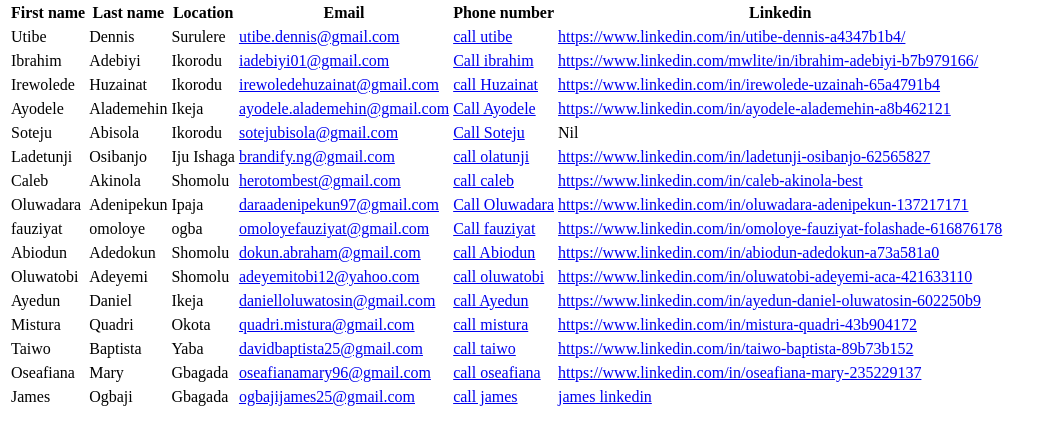
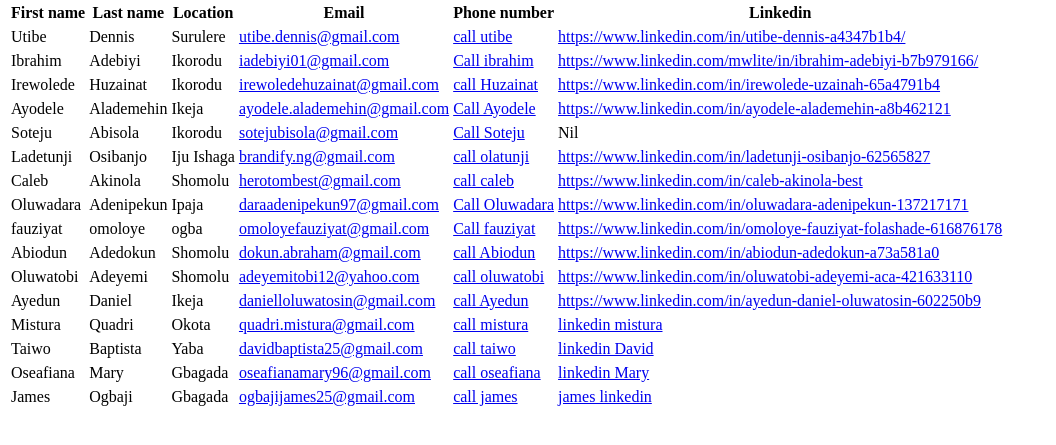
Before and after one commit to mayreeannedennis/tech4dev, a plain HTML site: page index.html in a window 1280 px wide. Shown: the part 79-524 px from the top of the page, without its empty margins (0-1056 px from the left). Drawn offline with Linux system fonts and the light colour scheme.

Commit message:
software classmates

```diff
--- a/index.html
+++ b/index.html
@@ -7,6 +7,7 @@
 </head>
 <body>
     <h1>Software Developers Directory </h1>
+    </style>
     <table>
         <tr>
 
@@ -144,7 +145,7 @@
         <td>Okota</td>
         <td><a href="mailto:quadri.mistura@gmail.com" target="blank"> quadri.mistura@gmail.com</td>
         <td><a href="tel:08154755504"> call mistura</td>
-        <td><a href="linkedin:https://www.linkedin.com/in/mistura-quadri-43b904172" target="blank">https://www.linkedin.com/in/mistura-quadri-43b904172</td>
+        <td><a href="linkedin:https://www.linkedin.com/in/mistura-quadri-43b904172" target="blank">linkedin mistura</td>
 
         <tr>
         </tr>
@@ -154,7 +155,7 @@
         <td>Yaba</td>
         <td><a href="mailto:davidbaptista25@gmail.com" target="blank"> davidbaptista25@gmail.com</td>
         <td><a href="tel:08181881217">call taiwo</td>
-        <td><a href="linkedin:https://www.linkedin.com/in/taiwo-baptista-89b73b152" target="blank"> https://www.linkedin.com/in/taiwo-baptista-89b73b152</td>
+        <td><a href="linkedin:https://www.linkedin.com/in/taiwo-baptista-89b73b152" target="blank"> linkedin David</td>
 
            <tr>
            </tr>
@@ -164,7 +165,7 @@
            <td>Gbagada</td>
            <td><a href="mailto:oseafianamary96@gmail.com" target="blank"> oseafianamary96@gmail.com</td>
            <td><a href="tel:09016868148"> call oseafiana</td>
-           <td><a href="linkedin:https://www.linkedin.com/in/oseafiana-mary-235229137" target="blank"> https://www.linkedin.com/in/oseafiana-mary-235229137</td>
+           <td><a href="linkedin:https://www.linkedin.com/in/oseafiana-mary-235229137" target="blank"> linkedin Mary</td>
 
            <tr>
            </tr>
```
